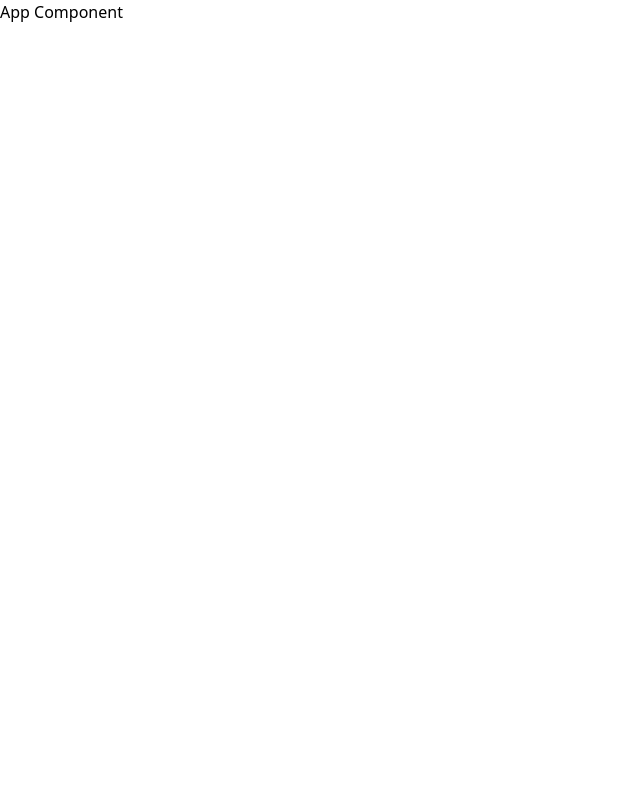
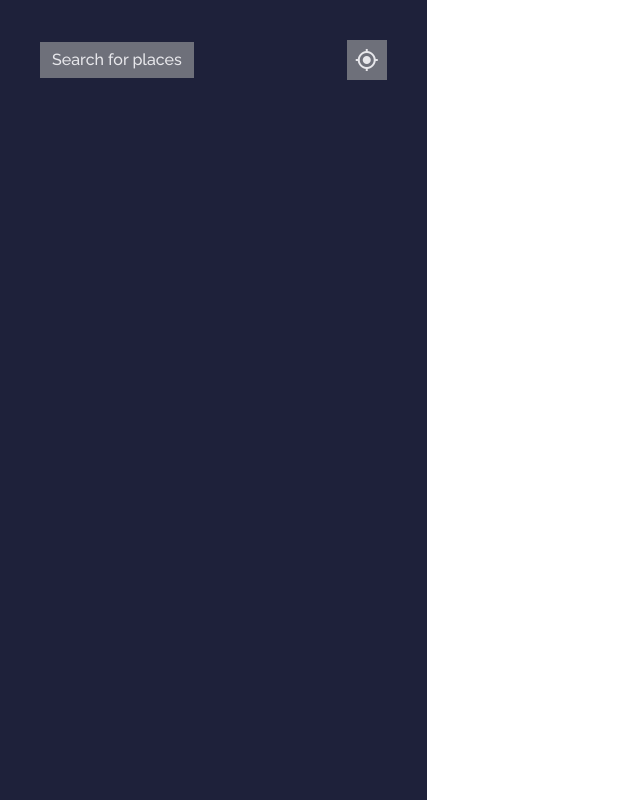
Before and after one commit to Rumit0270/dev-challenges, a React (Create React App) app in the folder weather-app/: page / in a window 1280 px wide. Shown: the whole page, without its empty margins (0-640 px from the left). Built offline with nearby package versions, Linux system fonts and the light colour scheme; no server answers.

Commit message:
Structure initial layouts and fetch data on initial load

```diff
--- a/weather-app/src/App.tsx
+++ b/weather-app/src/App.tsx
@@ -1,7 +1,66 @@
-import React from 'react';
+import React, { useEffect, useCallback } from 'react';
+import { useSetRecoilState } from 'recoil';
+
+import { weatherDetailState } from './store/atom';
+import CurrentWeather from './layouts/CurrentWeather';
+import WeatherInfo from './layouts/WeatherInfo';
+import { getCurrentLocation } from './utils/location';
+import {
+  getLocationByLatLng,
+  getWeatherDetailsForLocation,
+} from './api/weatherApiService';
 
 const App: React.FC = (): JSX.Element => {
-  return <div>App Component</div>;
+  const setWeatherDetail = useSetRecoilState(weatherDetailState);
+
+  const getCurrentWeatherDetail = useCallback(async () => {
+    try {
+      setWeatherDetail((detail) => ({
+        ...detail,
+        loading: true,
+      }));
+
+      let latlng = await getCurrentLocation();
+      let locationsRes = await getLocationByLatLng(latlng.lat, latlng.lng);
+      let locations = locationsRes.data;
+      let currentLocation = locations.length > 0 ? locations[0] : null;
+      if (!currentLocation) {
+        setWeatherDetail({
+          loading: false,
+          detail: null,
+          error: null,
+        });
+        return;
+      }
+
+      let weatherDetailRes = await getWeatherDetailsForLocation(
+        currentLocation
+      );
+      let weatherDetail = weatherDetailRes.data;
+      setWeatherDetail({
+        loading: false,
+        detail: weatherDetail,
+        error: null,
+      });
+    } catch (err) {
+      setWeatherDetail({
+        loading: false,
+        detail: null,
+        error: err,
+      });
+    }
+  }, [setWeatherDetail]);
+
+  useEffect(() => {
+    getCurrentWeatherDetail();
+  }, [getCurrentWeatherDetail]);
+
+  return (
+    <>
+      <CurrentWeather />
+      <WeatherInfo />
+    </>
+  );
 };
 
 export default App;
--- a/weather-app/src/assets/css/tailwind.css
+++ b/weather-app/src/assets/css/tailwind.css
@@ -3,3 +3,5 @@
 @tailwind base;
 @tailwind components;
 @tailwind utilities;
+
+@import 'weather-info.css';
--- /dev/null
+++ b/weather-app/src/assets/css/weather-info.css
@@ -0,0 +1,9 @@
+.current-location-button {
+  border-radius: 50%;
+}
+
+@media screen and (min-width: 1024px) {
+  .weather-info {
+    margin-left: 33.33%;
+  }
+}
--- a/weather-app/src/index.tsx
+++ b/weather-app/src/index.tsx
@@ -1,12 +1,15 @@
 import React from 'react';
 import ReactDOM from 'react-dom';
+import { RecoilRoot } from 'recoil';
 import './assets/css/main.css';
 import App from './App';
 import * as serviceWorker from './serviceWorker';
 
 ReactDOM.render(
   <React.StrictMode>
-    <App />
+    <RecoilRoot>
+      <App />
+    </RecoilRoot>
   </React.StrictMode>,
   document.getElementById('root')
 );
--- /dev/null
+++ b/weather-app/src/layouts/CurrentWeather.tsx
@@ -0,0 +1,25 @@
+import React from 'react';
+import { useRecoilValue } from 'recoil';
+
+import { currentWeatherDetailState } from '../store/selector';
+
+const CurrentWeather: React.FC = (): JSX.Element => {
+  const weatherDetail = useRecoilValue(currentWeatherDetailState);
+
+  console.log(weatherDetail);
+
+  return (
+    <section className="h-screen w-full lg:w-1/3 static lg:fixed lg:left-0 lg:top-0 py-4 lg:py-10 bg-mirage flex flex-col justify-between items-center font-raleway mb-6">
+      <div className="px-3 lg:px-10 flex justify-between items-center self-stretch">
+        <button className="bg-dark-gray px-3 py-2 text-white text-base leading-5 font-medium">
+          Search for places
+        </button>
+        <button className="bg-dark-gray w-10 h-10 text-base text-white p-1 inline-flex items-center justify-center current-location-button">
+          <span className="material-icons">my_location</span>
+        </button>
+      </div>
+    </section>
+  );
+};
+
+export default CurrentWeather;
--- /dev/null
+++ b/weather-app/src/layouts/WeatherInfo.tsx
@@ -0,0 +1,11 @@
+import React from 'react';
+
+const WeatherInfo: React.FC = (): JSX.Element => {
+  return (
+    <section className="min-h-screen w-full lg:w-2/3 weather-info">
+      WeatherInfo
+    </section>
+  );
+};
+
+export default WeatherInfo;
--- a/weather-app/tailwind.config.js
+++ b/weather-app/tailwind.config.js
@@ -12,8 +12,16 @@ module.exports = {
       raleway: ['Raleway', 'sans-serif'],
       montserrat: ['Montserrat', 'sans-serif'],
     },
-    colors: {},
-    textColor: {},
+    colors: {
+      mirage: '#1E213A',
+      'dark-gray': '#6E707A',
+      white: '#E7E7EB',
+    },
+    textColor: {
+      mirage: '#1E213A',
+      'dark-gray': '#6E707A',
+      white: '#E7E7EB',
+    },
   },
   variants: {},
   plugins: [],
```
